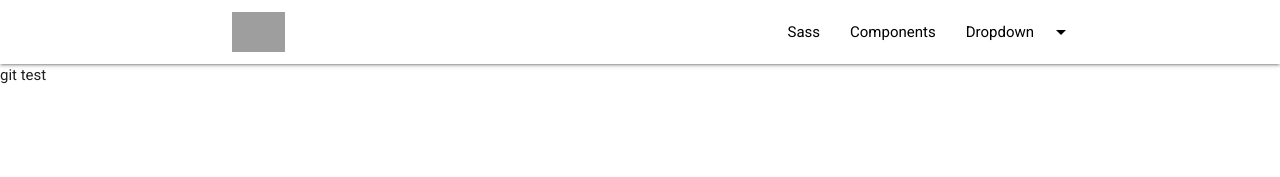
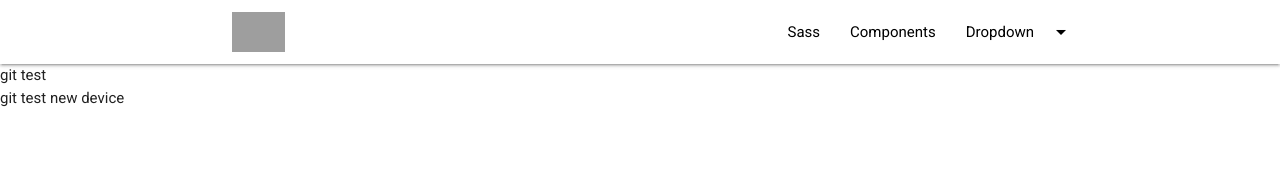
Before and after one commit to RustamKhiz/smsl-app, an Angular app: page /site in a window 1280 px wide. Shown: the top 177 px of the page. Built offline with nearby package versions, Linux system fonts and the light colour scheme; sample sign-in values are in the browser's storage; grey boxes are pictures that could not be loaded.

Commit message:
test new device

```diff
--- a/src/app/layouts/site-layout/site-layout.component.html
+++ b/src/app/layouts/site-layout/site-layout.component.html
@@ -22,6 +22,7 @@
 
         </nav>
         <div class="git-test">git test</div>
+        <div class="git-test">git test new device</div>
 
 
         <!-- <nav class="nav-color">
```
